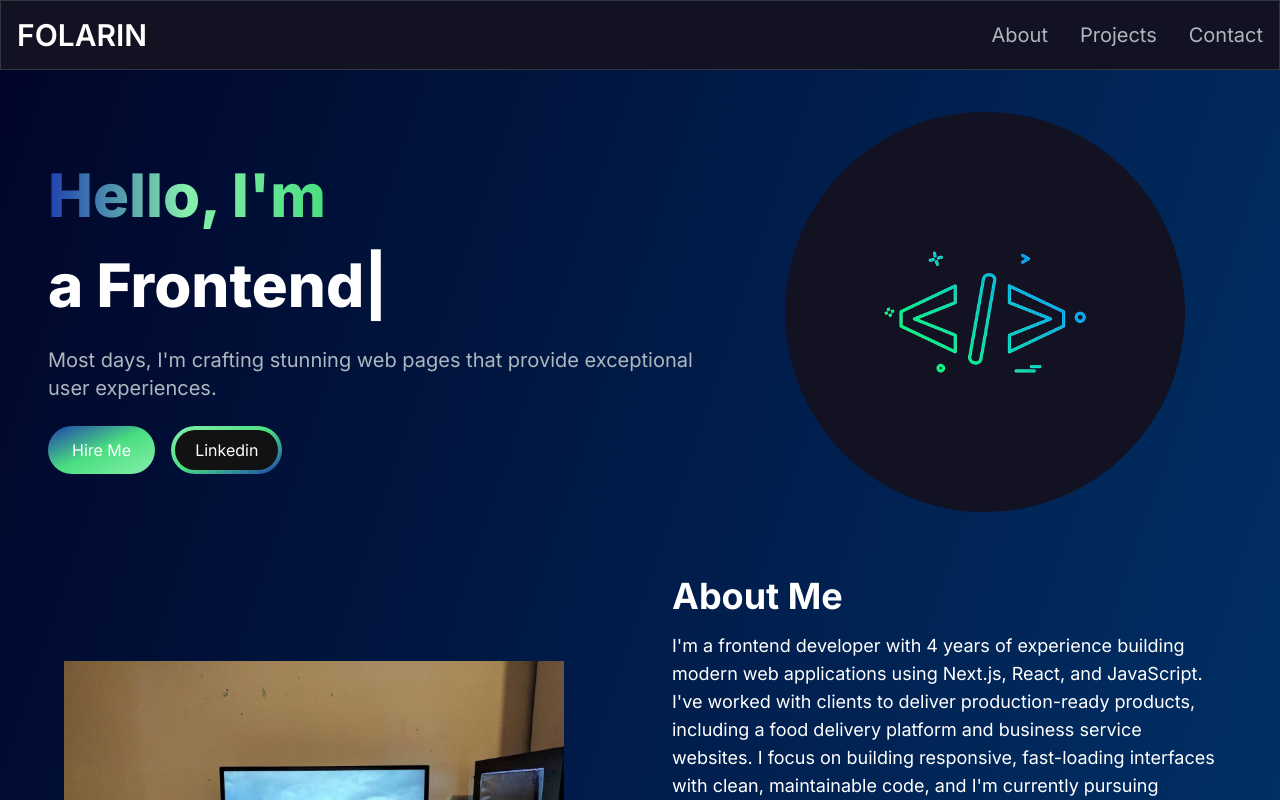
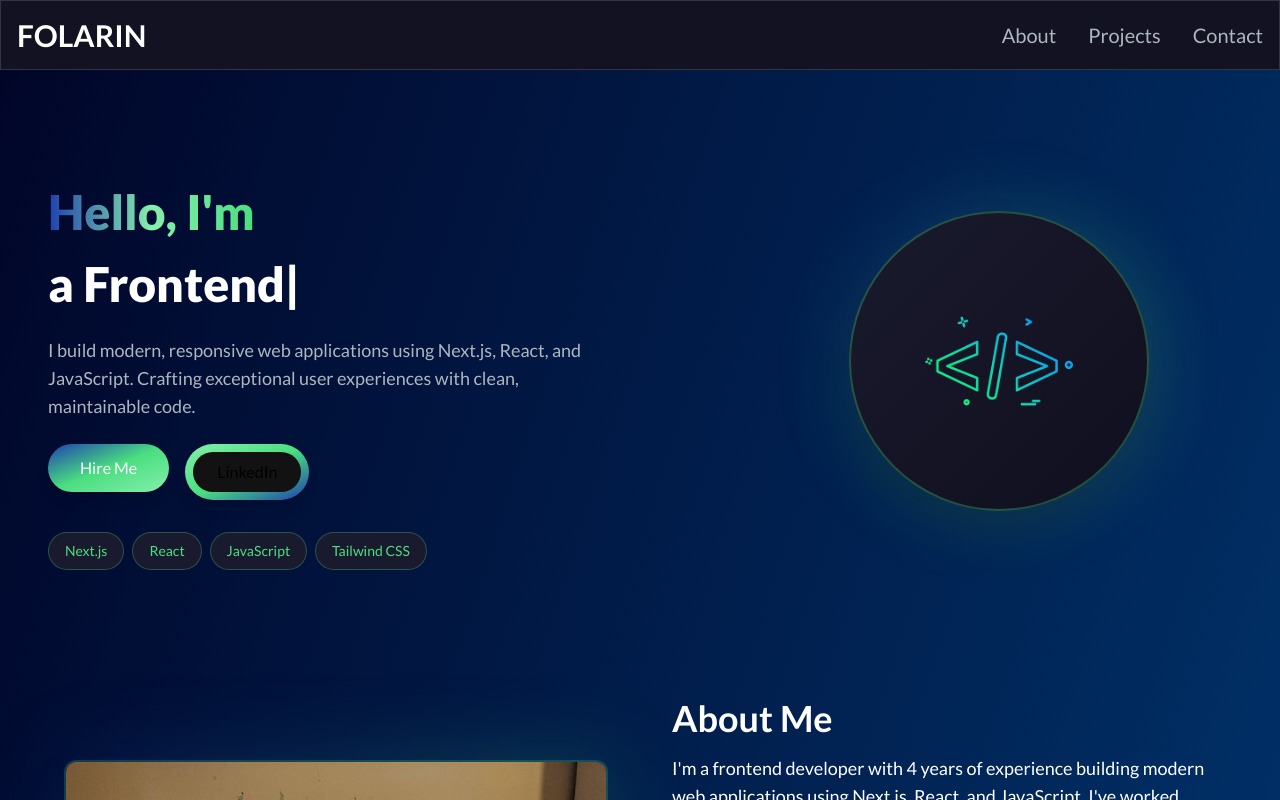
Before and after one commit to FOLADAVE/Folarin-Obajenihi, a Next.js app: page / in a window 1280 px wide. Shown: the top 800 px of the page. Built offline with nearby package versions, Linux system fonts and the light colour scheme.

Commit message:
Font update

```diff
--- a/app/components/AboutSection.jsx
+++ b/app/components/AboutSection.jsx
@@ -54,7 +54,34 @@ const AboutSection = () => {
   return (
     <section id='about' className='text-white'>
         <div className='md:grid md:grid-cols-2 gap-8 items-center py-8 px-4 xl:gap-16 sm:py-16'>
-        <Image src="/images/pc.jpg" width={500} height={500} alt="A description of the image"  className='pb-4'/>
+            <div className="relative">
+              {/* Glow effect */}
+              <div className="absolute inset-0 bg-gradient-to-br from-blue-800/20 via-green-400/20 to-green-300/20 blur-2xl rounded-xl"></div>
+
+              {/* Image container */}
+              <div className="relative rounded-xl overflow-hidden border-2 border-green-400/20 shadow-2xl hover:border-green-400/40 transition-all duration-300 group">
+                <Image
+                  src="/images/pc.jpg"
+                  alt="Developer workspace"
+                  width={450}
+                  height={300}
+                  className="object-cover w-full h-auto"
+                />
+
+                {/* Overlay on hover */}
+                <div className="absolute inset-0 bg-gradient-to-t from-black/60 via-transparent to-transparent opacity-0 group-hover:opacity-100 transition-opacity duration-300 flex items-end p-6">
+                  <p className="text-white font-semibold text-lg">My Development Setup</p>
+                </div>
+              </div>
+
+              {/* "Available for Work" Badge */}
+              <div className="absolute -bottom-4 left-1/2 transform -translate-x-1/2 z-20">
+                <div className="bg-gradient-to-r from-blue-800 to-green-400 text-white px-6 py-2 rounded-full shadow-lg flex items-center gap-2">
+                  <span className="w-2 h-2 bg-green-300 rounded-full animate-pulse"></span>
+                  <p className="text-sm font-bold">Available for Work</p>
+                </div>
+              </div>
+            </div>
             <div className='mt-4 md:mt-0 text-left flex flex-col h-full'>
                 <h2 className='text-4xl font-bold text-white mb-4'>About Me</h2>
                 <p className='text-base lg:text-lg'>
--- a/app/components/Contact.jsx
+++ b/app/components/Contact.jsx
@@ -14,7 +14,7 @@ const Contact = () => {
             <p>I&apos;m currently available for frontend developer positions where I can contribute to building great products.</p>
             <p className='pt-2'>What I&apos;m looking for:
 <div className='space-y-2'>
-  <ol>- Full-time frontend developer role (remote or Lagos-based)</ol>
+  <ol>- Full-time frontend developer role</ol>
 <ol>- Opportunity to work with modern tech stack (Next.js, React)</ol>
 <ol>- Collaborative team environment</ol>
 </div>
--- a/app/components/HeroSection.jsx
+++ b/app/components/HeroSection.jsx
@@ -2,34 +2,33 @@
 import React from "react";
 import Image from "next/image";
 import { TypeAnimation } from "react-type-animation";
-import  { motion } from "framer-motion"
+import { motion } from "framer-motion";
 
 const HeroSection = () => {
   return (
-    <section>
-
-      <div className="grid grid-cols-1 sm:grid-cols-12">
+    <section className="py-8 lg:py-16">
+      <div className="grid grid-cols-1 lg:grid-cols-12 gap-8 lg:gap-12 items-center">
+        {/* Text Content */}
         <motion.div
-          initial={{ opacity: 0, scale: 0.5 }}
-          animate={{ opacity: 1, scale: 1 }}
+          initial={{ opacity: 0, x: -50 }}
+          animate={{ opacity: 1, x: 0 }}
           transition={{ duration: 0.5 }}
-          className="col-span-7 place-self-center text-center sm:text-left justify-self-start"
+          className="col-span-1 lg:col-span-7 text-center lg:text-left order-2 lg:order-1"
         >
-          <h1 className="text-white mb-4 text-4xl sm:text-5xl lg:text-6xl lg:leading-normal font-extrabold">
+          <h1 className="text-white mb-4 text-3xl sm:text-4xl lg:text-5xl lg:leading-normal font-extrabold">
             <span className="text-transparent bg-clip-text bg-gradient-to-r from-blue-800 via-green-300 to-green-400">
-              Hello, I&apos;m {""}
+              Hello, I&apos;m
             </span>
-            <br></br>
+            <br />
             <TypeAnimation
               sequence={[
-                // Same substring at the start will only be typed out once, initially
                 "Folarin",
-                2000, // wait 1s before replacing "Mice" with "Hamsters"
+                2000,
                 "a Frontend Developer",
                 2000,
-                "a Web Engineer",
+                "a Next.js Developer",
                 2000,
-                "a Web Developer",
+                "a React Developer",
                 2000,
               ]}
               wrapper="span"
@@ -37,35 +36,78 @@ const HeroSection = () => {
               repeat={Infinity}
             />
           </h1>
-          <p className="text-[#ADB7BE] text-base sm:text-lg mb-6 lg:text-xl">
-          Most days, I&apos;m crafting stunning web pages that provide exceptional user experiences.
+
+          <p className="text-[#ADB7BE] text-base sm:text-lg mb-6 lg:text-lg max-w-xl mx-auto lg:mx-0">
+            I build modern, responsive web applications using Next.js, React, and JavaScript.
+            Crafting exceptional user experiences with clean, maintainable code.
           </p>
-          <div>
-            <a href="mailto:folarinobajenihi@gmail.com">
-              <button className="px-6 py-3 w-full sm:w-fit rounded-full mr-4 bg-gradient-to-br from-blue-800 via-green-400 to-green-300  hover:bg-slate-200 text-white">
+
+          {/* Buttons */}
+          <div className="flex flex-col sm:flex-row gap-4 justify-center lg:justify-start mb-8">
+            <a href="mailto:folarinobajenihi@gmail.com" className="w-full sm:w-auto">
+              <button className="px-8 py-3 w-full rounded-full bg-gradient-to-br from-blue-800 via-green-400 to-green-300 hover:opacity-90 text-white font-medium transition-opacity shadow-lg hover:shadow-green-400/50">
                 Hire Me
               </button>
             </a>
-            <a href="https://www.linkedin.com/in/folarin-obajenihi-b49a93384?utm_source=share&utm_campaign=share_via&utm_content=profile&utm_medium=android_app">
-            <button className="px-1 py-1 w-full sm:w-fit rounded-full bg-gradient-to-br from-green-300 via-green-400 to-blue-800 hover:bg-slate-800 text-white mt-3 lg:mt-0">
-              <span className="block bg-[#121212] hover:bg-slate-800 rounded-full px-5 py-2">
-                Linkedin
-              </span>
-            </button>
+
+            <a
+              href="https://www.linkedin.com/in/folarin-obajenihi-b49a93384"
+              target="_blank"
+              rel="noopener noreferrer"
+              className="w-full sm:w-auto"
+            >
+              <button className="px-2 py-2 w-full rounded-full bg-gradient-to-br from-green-300 via-green-400 to-blue-800 hover:opacity-90 transition-opacity shadow-lg">
+                <span className="block bg-[#121212] hover:bg-slate-800 rounded-full px-6 py-2 font-medium transition-colors">
+                  LinkedIn
+                </span>
+              </button>
             </a>
           </div>
+
+          {/* Tech Stack Pills - Moved here for better layout */}
+          <div className="flex flex-wrap gap-2 justify-center lg:justify-start">
+            {["Next.js", "React", "JavaScript", "Tailwind CSS"].map((tech) => (
+              <span
+                key={tech}
+                className="px-4 py-2 bg-[#1a1a2e] border border-green-400/30 rounded-full text-green-400 text-sm font-medium hover:border-green-400/60 transition-colors"
+              >
+                {tech}
+              </span>
+            ))}
+          </div>
         </motion.div>
+
+        {/* Images Section - REDESIGNED */}
         <motion.div
-          initial={{ opacity: 0, scale: 0.5 }}
-          animate={{ opacity: 1, scale: 1 }}
-          transition={{ duration: 0.5 }} className="col-span-5 place-self-center mt-4 lg:mt-0">
-          <div className="rounded-full bg-[#121222] w-[250px] h-[250px] lg:w-[400px] lg:h-[400px] relative flex items-center justify-center">
-            <Image
-              src="/images/code.png"
-              alt="hero image"
-              width={300}
-              height={300}
-            />
+          initial={{ opacity: 0, x: 50 }}
+          animate={{ opacity: 1, x: 0 }}
+          transition={{ duration: 0.5 }}
+          className="col-span-1 lg:col-span-5 order-1 lg:order-2"
+        >
+          <div className="relative w-full max-w-[450px] mx-auto">
+
+            {/* Code Icon - Floating on top */}
+            <div className="relative z-10 mb-6">
+              <div className="w-[250px] h-[250px] sm:w-[300px] sm:h-[300px] mx-auto relative">
+                {/* Animated gradient background */}
+                <div className="absolute inset-0 rounded-full bg-gradient-to-br from-blue-800/30 via-green-400/30 to-green-300/30 blur-2xl animate-pulse"></div>
+
+                {/* Icon container */}
+                <div className="relative w-full h-full rounded-full bg-gradient-to-br from-[#1a1a2e] to-[#0f0f1e] border-2 border-green-400/30 flex items-center justify-center shadow-2xl">
+                  <Image
+                    src="/images/code.png"
+                    alt="Code illustration"
+                    width={220}
+                    height={220}
+                    className="object-contain"
+                  />
+                </div>
+              </div>
+            </div>
+
+            {/* Workspace Image - Below code icon */}
+
+
           </div>
         </motion.div>
       </div>
--- a/app/layout.js
+++ b/app/layout.js
@@ -1,7 +1,11 @@
-import { Inter } from "next/font/google";
+import { Lato } from "next/font/google";
 import "./globals.css";
 
-const inter = Inter({ subsets: ["latin"] });
+const lato = Lato({
+  subsets: ["latin"],
+  weight: ["300", "400", "700", "900"],
+  variable: "--font-lato",
+});
 
 export const metadata = {
   title: {
@@ -153,7 +157,7 @@ export default function RootLayout({ children }) {
           }}
         />
       </head>
-      <body className={inter.className}>{children}</body>
+      <body className={lato.className}>{children}</body>
     </html>
   );
 }
```
